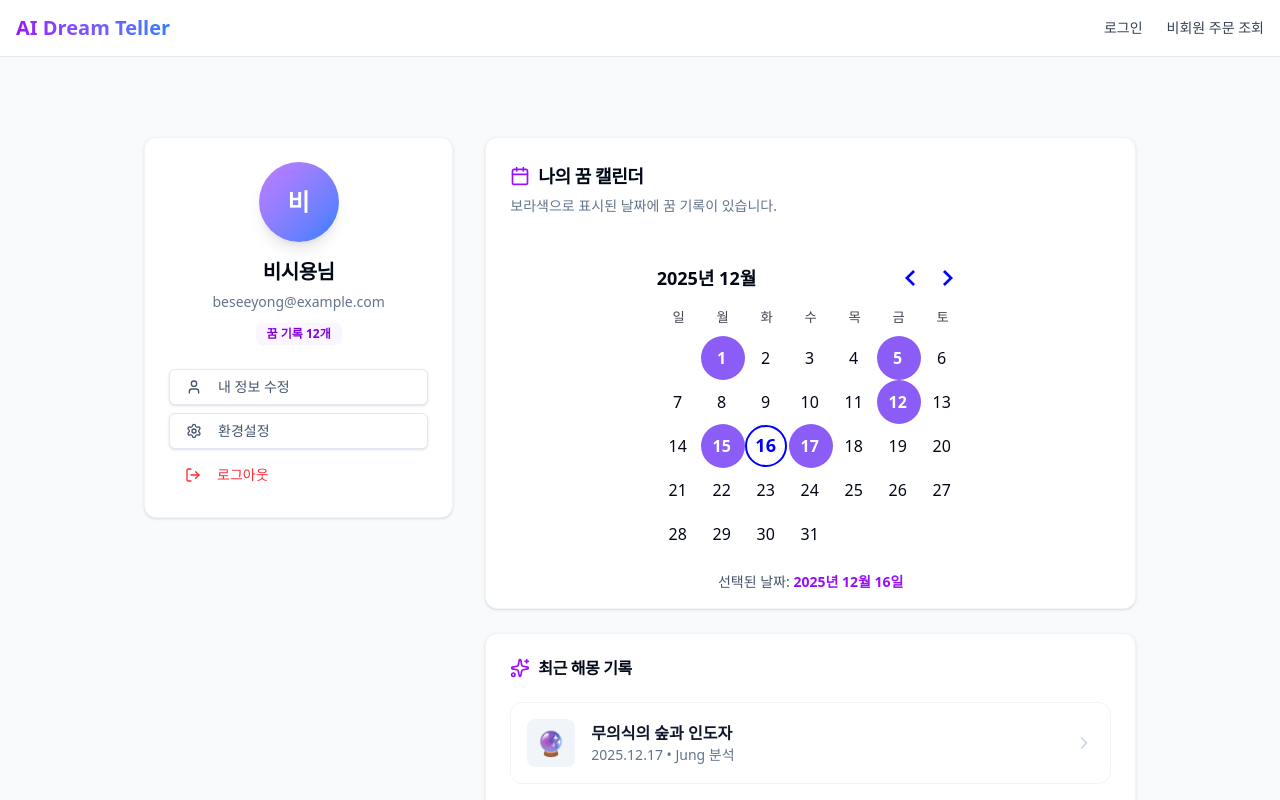
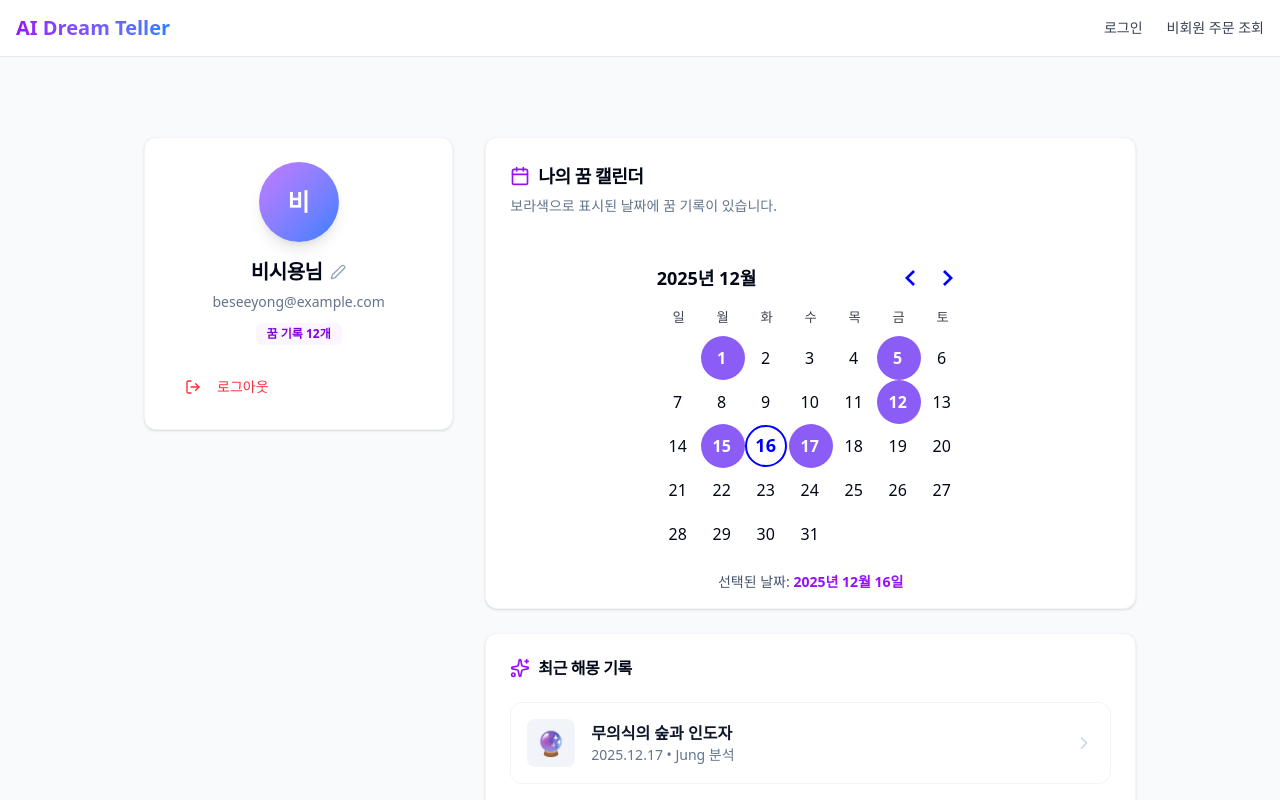
Before and after one commit to cobaetoo/ai_dream_teller, a Next.js app: page /my-page in a window 1280 px wide. Shown: the top 800 px of the page. Built offline with nearby package versions, Linux system fonts and the light colour scheme.

Commit message:
feat: Add profile editing and refine My Page UI
- Add inline nickname editing to My Page profile section
- Remove static settings buttons
- Fix hydration mismatch in DreamCalendar by initializing date on mount
- Move calendar styles to globals.css
- Add UI Input component

```diff
--- a/src/app/globals.css
+++ b/src/app/globals.css
@@ -156,3 +156,16 @@
     @apply cursor-pointer;
   }
 }
+
+/* Custom Calendar Styles (moved from styled-jsx) */
+.rdp {
+  --rdp-cell-size: 40px !important;
+  --rdp-accent-color: #8b5cf6 !important;
+  --rdp-background-color: #f5f3ff !important;
+  margin: 0 !important;
+}
+.rdp-day_selected:not([disabled]) {
+  background-color: #7c3aed !important;
+  font-weight: bold !important;
+  color: white !important;
+}
--- a/src/app/my-page/page.tsx
+++ b/src/app/my-page/page.tsx
@@ -10,13 +10,13 @@ import {
   CardDescription,
 } from "@/components/ui/card";
 import {
-  ChevronRight,
   Sparkles,
   LogOut,
-  User,
-  Settings,
+  Edit2, // Added Edit2
   Calendar,
+  ChevronRight, // Restored
 } from "lucide-react";
+import { Input } from "@/components/ui/input"; // Added Input
 import { Badge } from "@/components/ui/badge";
 import { DreamCalendar } from "@/components/dream-teller/dream-calendar";
 
@@ -51,6 +51,13 @@ const RECENT_DREAMS = [
 ];
 
 const MyPage = () => {
+  const [isEditing, setIsEditing] = useState(false);
+  const [nickname, setNickname] = useState(USER.name);
+
+  const handleSaveNickname = () => {
+    // API Call to save nickname would go here
+    setIsEditing(false);
+  };
   return (
     <div className="min-h-screen bg-slate-50 py-12 md:py-20">
       <div className="container mx-auto max-w-5xl px-4">
@@ -63,7 +70,36 @@ const MyPage = () => {
                 <div className="w-20 h-20 bg-gradient-to-br from-purple-400 to-blue-500 rounded-full mx-auto mb-4 flex items-center justify-center text-white text-2xl font-bold shadow-lg">
                   {USER.name[0]}
                 </div>
-                <CardTitle className="text-xl">{USER.name}님</CardTitle>
+                <div className="flex items-center justify-center gap-2">
+                  {isEditing ? (
+                    <div className="flex items-center gap-2">
+                      <Input
+                        value={nickname}
+                        onChange={(e: React.ChangeEvent<HTMLInputElement>) =>
+                          setNickname(e.target.value)
+                        }
+                        className="h-8 w-32 text-center"
+                      />
+                      <Button
+                        size="sm"
+                        onClick={handleSaveNickname}
+                        className="h-8 px-2"
+                      >
+                        저장
+                      </Button>
+                    </div>
+                  ) : (
+                    <div className="flex items-center gap-2">
+                      <CardTitle className="text-xl">{nickname}님</CardTitle>
+                      <button
+                        onClick={() => setIsEditing(true)}
+                        className="text-slate-400 hover:text-slate-600"
+                      >
+                        <Edit2 className="h-4 w-4" />
+                      </button>
+                    </div>
+                  )}
+                </div>
                 <CardDescription>{USER.email}</CardDescription>
               </CardHeader>
               <CardContent className="text-center">
@@ -75,18 +111,6 @@ const MyPage = () => {
                 </Badge>
 
                 <div className="space-y-2">
-                  <Button
-                    variant="outline"
-                    className="w-full justify-start text-slate-600"
-                  >
-                    <User className="mr-2 h-4 w-4" /> 내 정보 수정
-                  </Button>
-                  <Button
-                    variant="outline"
-                    className="w-full justify-start text-slate-600"
-                  >
-                    <Settings className="mr-2 h-4 w-4" /> 환경설정
-                  </Button>
                   <Button
                     variant="ghost"
                     className="w-full justify-start text-red-500 hover:bg-red-50 hover:text-red-600"
--- a/src/components/dream-teller/dream-calendar.tsx
+++ b/src/components/dream-teller/dream-calendar.tsx
@@ -24,9 +24,11 @@ const DREAM_DATES = [
 ];
 
 export function DreamCalendar({ className }: { className?: string }) {
-  const [selectedDate, setSelectedDate] = useState<Date | undefined>(
-    new Date()
-  );
+  const [selectedDate, setSelectedDate] = useState<Date | undefined>(undefined);
+
+  React.useEffect(() => {
+    setSelectedDate(new Date());
+  }, []);
 
   const modifiers = {
     hasDream: DREAM_DATES,
@@ -53,19 +55,6 @@ export function DreamCalendar({ className }: { className?: string }) {
         </CardDescription>
       </CardHeader>
       <CardContent className="flex justify-center p-4">
-        <style jsx global>{`
-          .rdp {
-            --rdp-cell-size: 40px;
-            --rdp-accent-color: #8b5cf6;
-            --rdp-background-color: #f5f3ff;
-            margin: 0;
-          }
-          .rdp-day_selected:not([disabled]) {
-            background-color: #7c3aed;
-            font-weight: bold;
-            color: white;
-          }
-        `}</style>
         <DayPicker
           mode="single"
           selected={selectedDate}
--- /dev/null
+++ b/src/components/ui/input.tsx
@@ -0,0 +1,21 @@
+import * as React from "react";
+import { cn } from "@/lib/utils";
+
+const Input = React.forwardRef<HTMLInputElement, React.ComponentProps<"input">>(
+  ({ className, type, ...props }, ref) => {
+    return (
+      <input
+        type={type}
+        className={cn(
+          "flex h-9 w-full rounded-md border border-input bg-transparent px-3 py-1 text-base shadow-sm transition-colors file:border-0 file:bg-transparent file:text-sm file:font-medium file:text-foreground placeholder:text-muted-foreground focus-visible:outline-none focus-visible:ring-1 focus-visible:ring-ring disabled:cursor-not-allowed disabled:opacity-50 md:text-sm",
+          className
+        )}
+        ref={ref}
+        {...props}
+      />
+    );
+  }
+);
+Input.displayName = "Input";
+
+export { Input };
```
